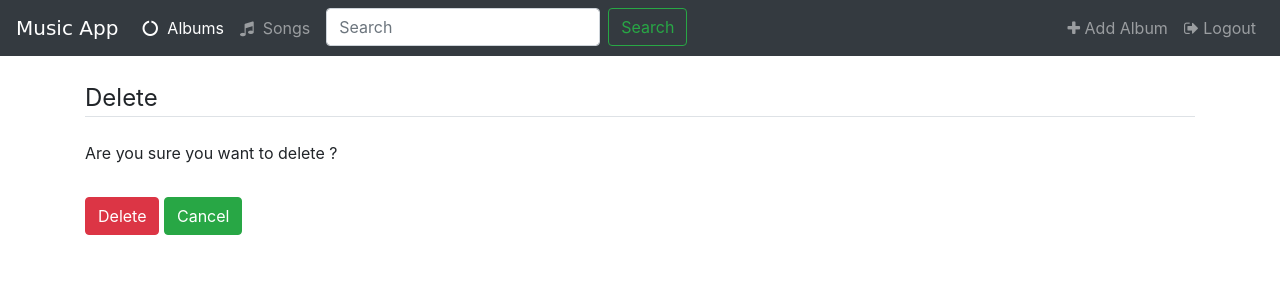
After one commit to rifqirosyidi/django-website, a Django app: template music/templates/music/album_confirm_delete.html in a window 1280 px wide. The commit adds this page. Shown: the top 300 px of the page. Run offline with Django 3.2, Linux system fonts and the light colour scheme; the template is opened without the code that fills it, so the values that code supplies are empty; some libraries are stand-ins or nearby versions; some web fonts are replaced.

Commit message:
update and delete view

```diff
--- /dev/null
+++ b/music/templates/music/album_confirm_delete.html
@@ -0,0 +1,16 @@
+{% extends 'music/base.html' %}
+{% block content %}
+    <div class="content-section">
+        <form action="" method="POST">
+            {% csrf_token %}
+            <fieldset class="form-group">
+                <legend class="border-bottom mb-4">Delete</legend>
+                <p>Are you sure you want to delete ?</p>
+            </fieldset>
+            <div class="form-group">
+                <button class="btn btn-danger" type="submit">Delete</button>
+                <a href="{% url 'music:index' %}" class="btn btn-success">Cancel</a>
+            </div>
+        </form>
+    </div>
+{% endblock content %}
--- a/music/templates/music/index.html
+++ b/music/templates/music/index.html
@@ -14,7 +14,8 @@
                 <div class="d-flex justify-content-between align-items-center">
                     <div class="btn-group">
                         <a href="{% url 'music:detail' album.id %}" type="button" class="btn btn-sm btn-primary">View</a>
-                        <button type="button" class="btn btn-sm btn-outline-secondary">Edit</button>
+                        <a href="{% url 'music:album-update' album.id %}" type="button" class="fa fa-edit btn btn-warning"></a>
+                        <a href="{% url 'music:album-delete' album.id %}" class="fa fa-trash btn btn-danger"></a>
                     </div>
                     <small class="text-muted"></small>
                 </div>
--- a/music/urls.py
+++ b/music/urls.py
@@ -6,4 +6,6 @@ urlpatterns = [
     path('', views.IndexView.as_view(), name='index'),
     path('<int:pk>/', views.DetailView.as_view(), name='detail'),
     path('album/add', views.AlbumCreate.as_view(), name='album-create'),
+    path('album/<int:pk>/update', views.AlbumUpdate.as_view(), name='album-update'),
+    path('album/<int:pk>/delete', views.AlbumDelete.as_view(), name='album-delete'),
 ]
```
Also changed, not shown: music/views.py (+11 -0 lines).
